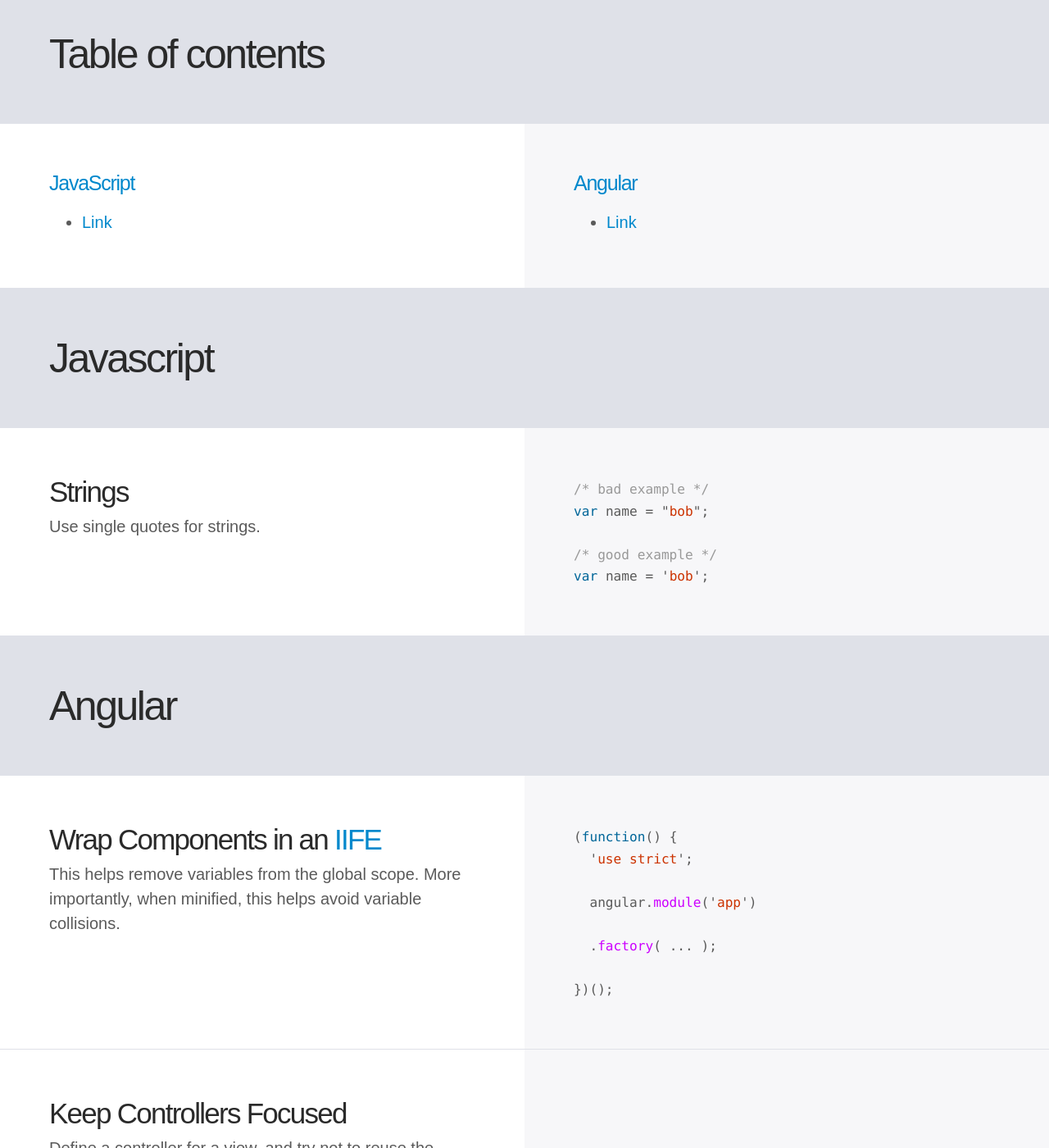
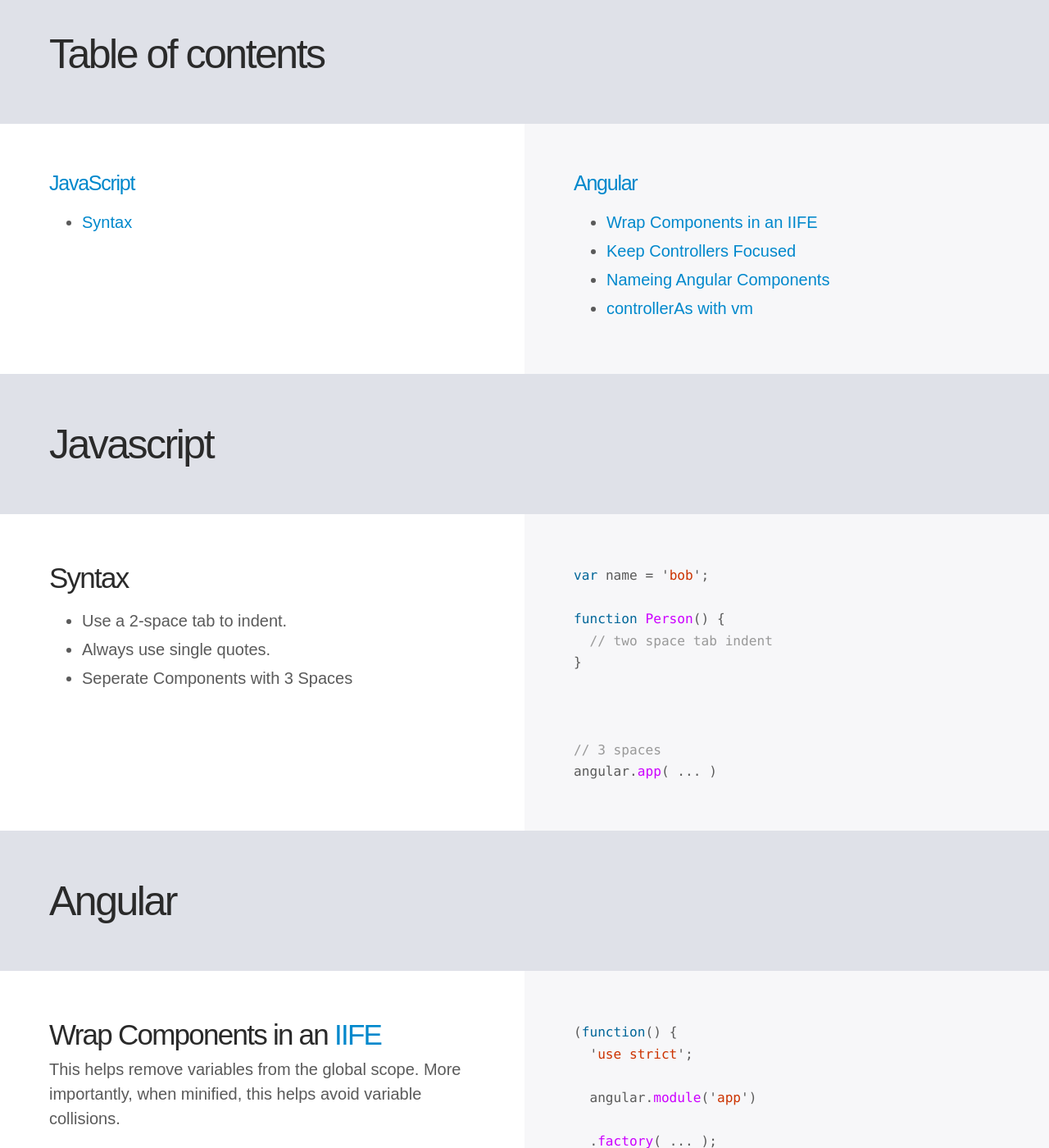
Before and after one commit to lightningkite/styles, a Jekyll site: the page built from angular/index.html, in a window 1280 px wide and 1400 px high, scrolled down 419 px. Shown: the whole window at 82% size. Built offline with Jekyll 4.4.1, drawn with Linux system fonts in a browser that asks for light colours; Markdown is read by kramdown in place of the engine named in the settings; some of the changed text lies outside the part shown.

Commit message:
add sytax section, update table of contents

```diff
--- a/_includes/angular/spacing.js
+++ /dev/null
@@ -1,9 +0,0 @@
-.factory('AuthFactory', [function () {
-	...
-}
-
-
-
-.controller('MainCtrl', [function () {
-	...
-}
--- a/_includes/js/quotes.js
+++ /dev/null
@@ -1,5 +0,0 @@
-/* bad example */
-var name = "bob";
-
-/* good example */
-var name = 'bob';
--- /dev/null
+++ b/_includes/js/syntax.js
@@ -0,0 +1,10 @@
+var name = 'bob';
+
+function Person() {
+  // two space tab indent
+}
+
+
+
+// 3 spaces
+angular.app( ... )
--- a/angular/index.html
+++ b/angular/index.html
@@ -10,37 +10,44 @@
     <div class="section table-of-contents">
         <div class="col">
             <h4>
-                <a href="">JavaScript</a>
+                <a href="#javascript">JavaScript</a>
             </h4>
             <ul>
-                <li><a href="">Link</a></li>
+                <li><a href="#javascript-syntax">Syntax</a></li>
             </ul>
         </div>
         <div class="col">
             <h4>
-                <a href="">Angular</a>
+                <a href="#angular">Angular</a>
             </h4>
             <ul>
-                <li><a href="">Link</a></li>
+                <li><a href="#angular-iife">Wrap Components in an IIFE</a></li>
+                <li><a href="#angular-focused">Keep Controllers Focused</a></li>
+                <li><a href="#angular-nameing">Nameing Angular Components</a></li>
+                <li><a href="#angular-controller-with-vm">controllerAs with vm</a></li>
             </ul>
         </div>
     </div>
-    <div class="heading">
+    <div class="heading" id="javascript">
         <h2>Javascript</h2>
     </div>
-    <div class="section">
+    <div class="section" id="javascript-syntax">
         <div class="col">
-            <h3>Strings</h3>
-            <p>Use single quotes for strings.</p>
+            <h3>Syntax</h3>
+            <ul>
+                <li>Use a 2-space tab to indent.</li>
+                <li>Always use single quotes.</li>
+                <li>Seperate Components with 3 Spaces</li>
+            </ul>
         </div>
         <div class="col">
-            {% highlight js %}{% include js/quotes.js %}{% endhighlight %}
+            {% highlight js %}{% include js/syntax.js %}{% endhighlight %}
         </div>
     </div>
-    <div class="heading">
+    <div class="heading" id="angular">
         <h2>Angular</h2>
     </div>
-    <div class="section">
+    <div class="section" id="angular-iife">
         <div class="col">
             <h3>Wrap Components in an <a href="http://stackoverflow.com/a/8228308/2755042" target="_BLANK">IIFE</a></h3>
             <p>This helps remove variables from the global scope. More importantly, when minified, this helps avoid variable collisions.</p>
@@ -49,7 +56,7 @@
             {% highlight js %}{% include angular/iife.js %}{% endhighlight %}
         </div>
     </div>
-    <div class="section">
+    <div class="section" id="angular-focused">
         <div class="col">
             <h3>Keep Controllers Focused</a></h3>
             <p>Define a controller for a view, and try not to reuse the controller for other views. Instead, move reusable logic to factories and keep the controller simple and focused on its view.</p>
@@ -58,16 +65,7 @@
         <div class="col">
         </div>
     </div>
-    <div class="section">
-        <div class="col">
-            <h3>Seperate Components with 3 Spaces</h3>
-            <p>Seperating Angular components (controllers, services, factories) with three spaces will allow for distinct seprations and help readability.</p>
-        </div>
-        <div class="col">
-            {% highlight js %}{% include angular/spacing.js %}{% endhighlight %}
-        </div>
-    </div>
-    <div class="section">
+    <div class="section" id="angular-nameing">
         <div class="col">
             <h3>Nameing Angular Components</h3>
             <p>In order to avoid confusion, Angular components should be named after what they are. Controllers should be <code>XxxCtrl</code>, Factories should have <code>XxxFactory</code>, services should have <code>XxxService</code>, etc.  </p>
@@ -76,7 +74,7 @@
             {% highlight js %}{% include angular/naming.js %}{% endhighlight %}
         </div>
     </div>
-    <div class="section">
+    <div class="section" id="angular-controller-with-vm">
         <div class="col">
             <h3>controllerAs with vm</h3>
             <p>Use a capture variable for <code>this</code> when using the <code>controllerAs</code> syntax. Choose a consistent variable name such as <code>vm</code>, which stands for ViewModel.</p>
```
